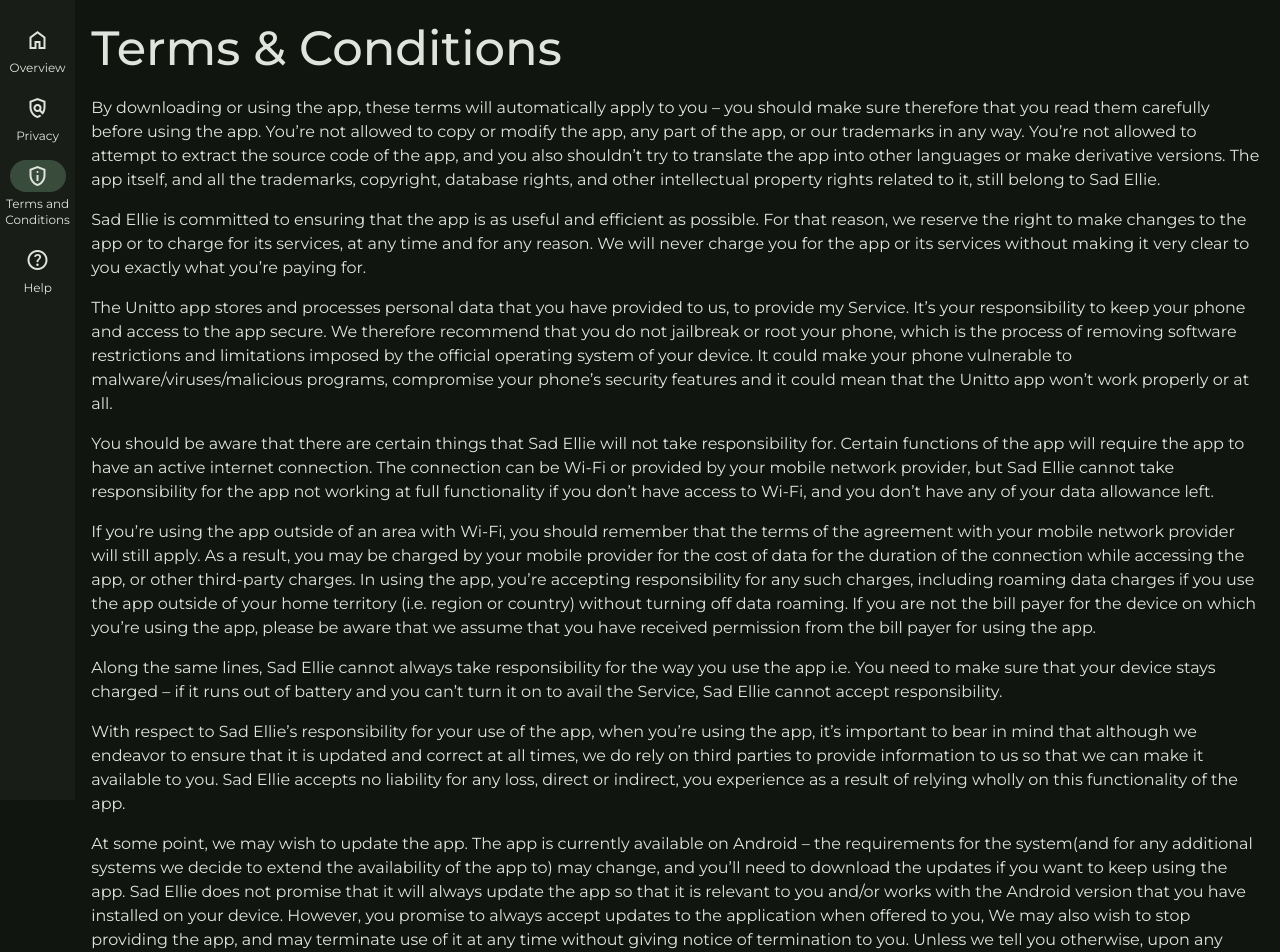
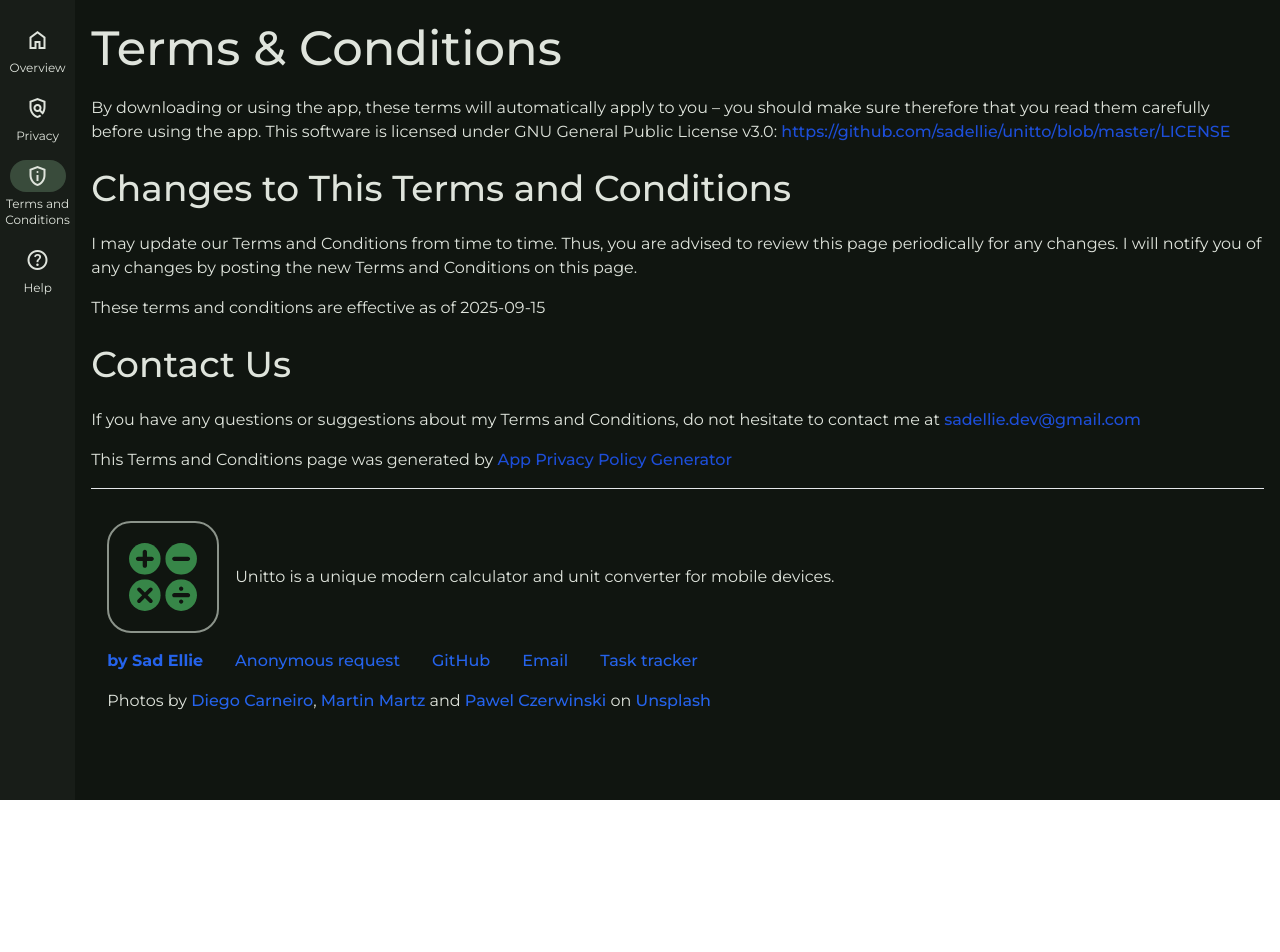
Before and after one commit to sadellie/sadellie.github.io, a SvelteKit app: page /unitto/terms in a window 1280 px wide. Shown: the top 952 px of the page. After the commit the page ends 800 px from the top, so only its background shows below. Built offline with nearby package versions, Linux system fonts and the light colour scheme.

Commit message:
update unitto tos

```diff
--- a/src/routes/unitto/terms/+page.svelte
+++ b/src/routes/unitto/terms/+page.svelte
@@ -11,78 +11,12 @@
   <p>
     By downloading or using the app, these terms will automatically apply to you
     – you should make sure therefore that you read them carefully before using
-    the app. You’re not allowed to copy or modify the app, any part of the app,
-    or our trademarks in any way. You’re not allowed to attempt to extract the
-    source code of the app, and you also shouldn’t try to translate the app into
-    other languages or make derivative versions. The app itself, and all the
-    trademarks, copyright, database rights, and other intellectual property
-    rights related to it, still belong to Sad Ellie.
-  </p>
-  <p>
-    Sad Ellie is committed to ensuring that the app is as useful and efficient
-    as possible. For that reason, we reserve the right to make changes to the
-    app or to charge for its services, at any time and for any reason. We will
-    never charge you for the app or its services without making it very clear to
-    you exactly what you’re paying for.
-  </p>
-  <p>
-    The Unitto app stores and processes personal data that you have provided to
-    us, to provide my Service. It’s your responsibility to keep your phone and
-    access to the app secure. We therefore recommend that you do not jailbreak
-    or root your phone, which is the process of removing software restrictions
-    and limitations imposed by the official operating system of your device. It
-    could make your phone vulnerable to malware/viruses/malicious programs,
-    compromise your phone’s security features and it could mean that the Unitto
-    app won’t work properly or at all.
-  </p>
-  <p>
-    You should be aware that there are certain things that Sad Ellie will not
-    take responsibility for. Certain functions of the app will require the app
-    to have an active internet connection. The connection can be Wi-Fi or
-    provided by your mobile network provider, but Sad Ellie cannot take
-    responsibility for the app not working at full functionality if you don’t
-    have access to Wi-Fi, and you don’t have any of your data allowance left.
-  </p>
-  <p>
-    If you’re using the app outside of an area with Wi-Fi, you should remember
-    that the terms of the agreement with your mobile network provider will still
-    apply. As a result, you may be charged by your mobile provider for the cost
-    of data for the duration of the connection while accessing the app, or other
-    third-party charges. In using the app, you’re accepting responsibility for
-    any such charges, including roaming data charges if you use the app outside
-    of your home territory (i.e. region or country) without turning off data
-    roaming. If you are not the bill payer for the device on which you’re using
-    the app, please be aware that we assume that you have received permission
-    from the bill payer for using the app.
-  </p>
-  <p>
-    Along the same lines, Sad Ellie cannot always take responsibility for the
-    way you use the app i.e. You need to make sure that your device stays
-    charged – if it runs out of battery and you can’t turn it on to avail the
-    Service, Sad Ellie cannot accept responsibility.
-  </p>
-  <p>
-    With respect to Sad Ellie’s responsibility for your use of the app, when
-    you’re using the app, it’s important to bear in mind that although we
-    endeavor to ensure that it is updated and correct at all times, we do rely
-    on third parties to provide information to us so that we can make it
-    available to you. Sad Ellie accepts no liability for any loss, direct or
-    indirect, you experience as a result of relying wholly on this functionality
-    of the app.
-  </p>
-  <p>
-    At some point, we may wish to update the app. The app is currently available
-    on Android – the requirements for the system(and for any additional systems
-    we decide to extend the availability of the app to) may change, and you’ll
-    need to download the updates if you want to keep using the app. Sad Ellie
-    does not promise that it will always update the app so that it is relevant
-    to you and/or works with the Android version that you have installed on your
-    device. However, you promise to always accept updates to the application
-    when offered to you, We may also wish to stop providing the app, and may
-    terminate use of it at any time without giving notice of termination to you.
-    Unless we tell you otherwise, upon any termination, (a) the rights and
-    licenses granted to you in these terms will end; (b) you must stop using the
-    app, and (if needed) delete it from your device.
+    the app. This software is licensed under GNU General Public License v3.0: <a
+      class="font-medium text-blue-700 visited:text-fuchsia-700 hover:text-blue-900 hover:underline"
+      href="https://github.com/sadellie/unitto/blob/master/LICENSE"
+    >
+      https://github.com/sadellie/unitto/blob/master/LICENSE
+    </a>
   </p>
   <TextHeader1 theme={UnittoTheme}
     >Changes to This Terms and Conditions</TextHeader1
@@ -92,7 +26,7 @@
     advised to review this page periodically for any changes. I will notify you
     of any changes by posting the new Terms and Conditions on this page.
   </p>
-  <p>These terms and conditions are effective as of 2023-01-18</p>
+  <p>These terms and conditions are effective as of 2025-09-15</p>
   <TextHeader1 theme={UnittoTheme}>Contact Us</TextHeader1>
   <p>
     If you have any questions or suggestions about my Terms and Conditions, do
```
